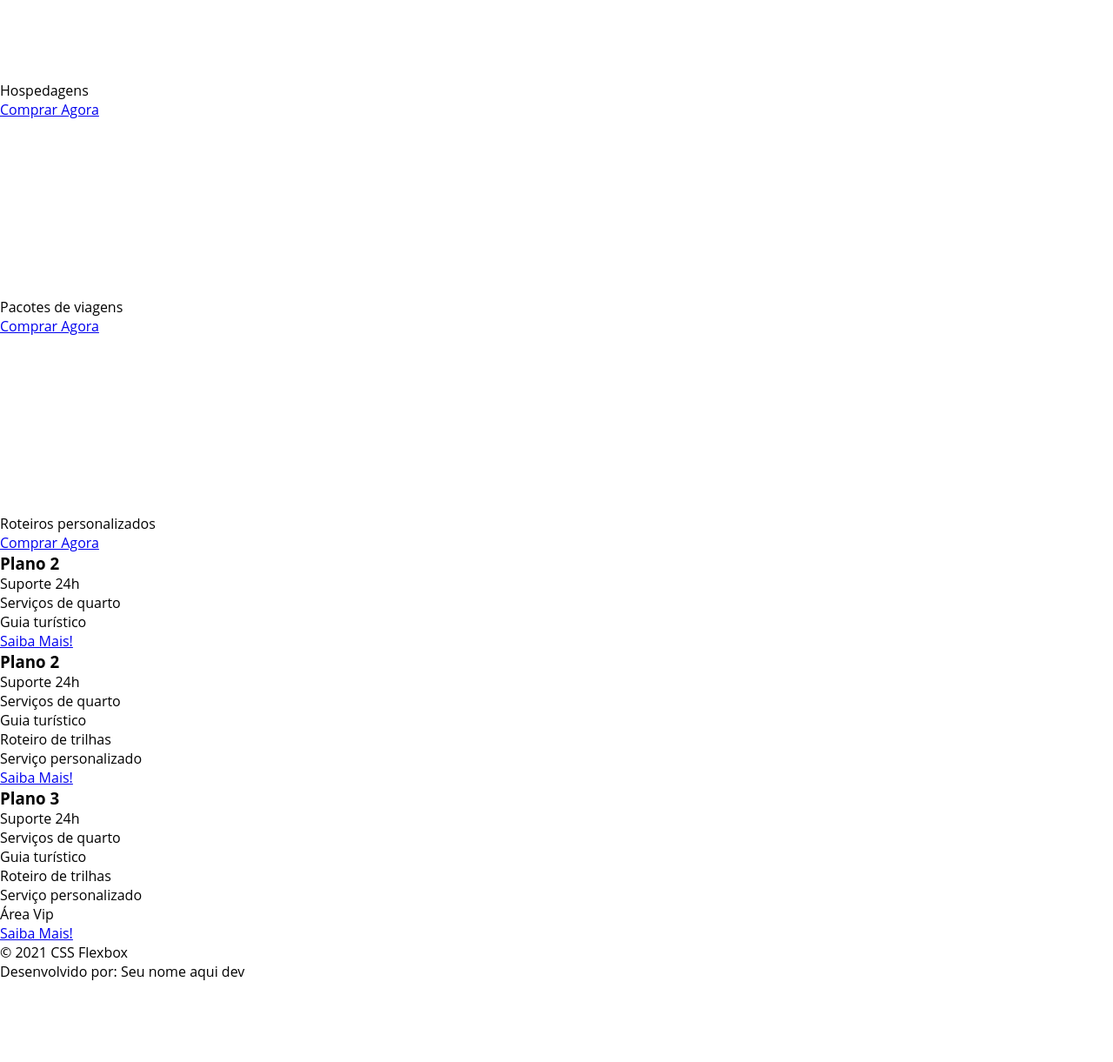
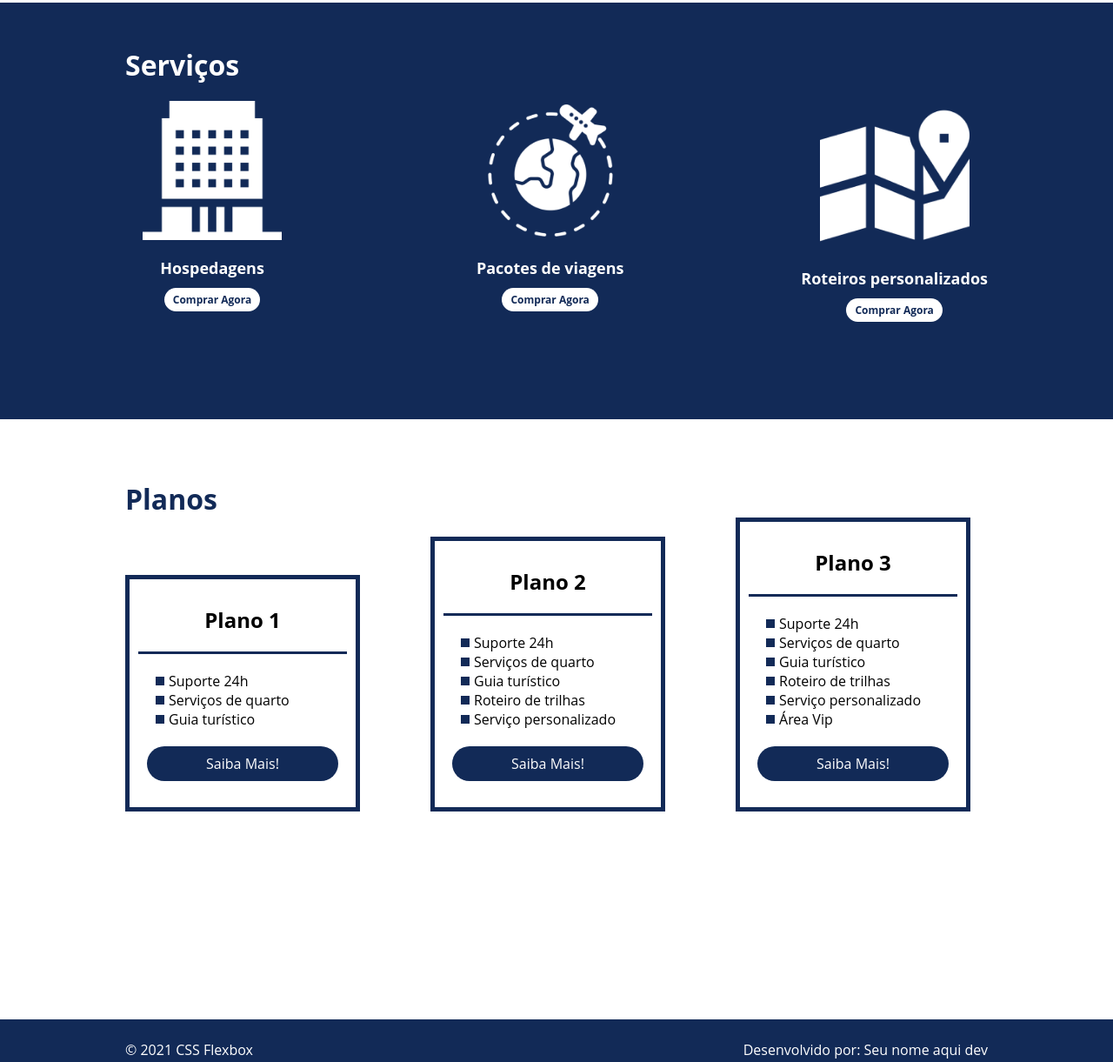
Before and after one commit to GBarros013/HTMLDio, a plain HTML site: page project-flexbox-dio-master-flex-projeto/flex-projeto/index.html in a window 1280 px wide. Shown: the part 1028-2249 px from the top of the page at 87% size. Before the commit the page ends 2156 px from the top, so only its background shows below. Drawn offline with Linux system fonts and the light colour scheme.

Commit message:
Finalizando projeto FlexTurismos

```diff
--- a/project-flexbox-dio-master-flex-projeto/flex-projeto/index.html
+++ b/project-flexbox-dio-master-flex-projeto/flex-projeto/index.html
@@ -18,11 +18,11 @@
         </div>
     </header>
 
-    <div class="flex-container">
-        <div>
+    <div class="flex-container apresentacao">
+        <div class="texto-apresentacao">
             <h1>Flex <br>Turismos</h1>
             <p>O melhor serviço para você!</p>
-            <a href="">Saiba Mais!</a>
+            <a href="" class="btn">Saiba Mais!</a>
         </div>
 
         <div>
@@ -30,7 +30,7 @@
         </div>
     </div>
 
-    <div class="flex-container">
+    <div class="flex-container" id="quem-somos">
         <div>
             <img src="./images/1-quem-somos.png" alt="balcão de atendimento">
         </div>
@@ -42,25 +42,26 @@
         </div>
     </div>
 
-    <div>
+    <div class="container-externo">
+        <div class="flex-container" id="servicos">
             <div>
                 <h2>Serviços</h2>
             </div>
 
-        <div>
-            <div>
+            <div class="list-servicos">
+                <div class="item-servico">
                     <div><img src="./images/icon-2.png" alt="hospedagens"></div>
                     <p>Hospedagens</p>
                     <a href="#">Comprar Agora</a>
                 </div>
 
-            <div>
+                <div class="item-servico">
                     <div><img src="./images/icon-1.png" alt="pacote de viagens"></div>
                     <p>Pacotes de viagens</p>
                     <a href="#">Comprar Agora</a>
                 </div>
 
-            <div>
+                <div class="item-servico">
                     <div><img src="./images/icon-3.png" alt="roteiros personalizados"></div>
                     <p>Roteiros personalizados</p>
                     <a href="#">Comprar Agora</a>
@@ -68,20 +69,24 @@
 
             </div>
         </div>
+    </div>
 
-    <div>
+    <div class="flex-container" id="planos">
 
-        <div>
-            <h3>Plano 2</h3>
+        <div><h2>Planos</h2></div>
+
+        <div class="list-planos">
+            <div class="item-plano">
+                <h3>Plano 1</h3>
                 <ul>
                     <li>Suporte 24h</li>
                     <li>Serviços de quarto</li>
                     <li>Guia turístico</li>
                 </ul>
-            <a href="#">Saiba Mais!</a>
+                <a href="#" class="btn">Saiba Mais!</a>
             </div>
 
-        <div>
+            <div class="item-plano">
                 <h3>Plano 2</h3>
                 <ul>
                     <li>Suporte 24h</li>
@@ -90,10 +95,10 @@
                     <li>Roteiro de trilhas</li>
                     <li>Serviço personalizado</li>
                 </ul>
-            <a href="#">Saiba Mais!</a>
+                <a href="#" class="btn">Saiba Mais!</a>
             </div>
 
-        <div>
+            <div class="item-plano">
                 <h3>Plano 3</h3>
                 <ul>
                     <li>Suporte 24h</li>
@@ -103,13 +108,16 @@
                     <li>Serviço personalizado</li>
                     <li>Área Vip</li>
                 </ul>
-            <a href="#">Saiba Mais!</a>
+                <a href="#" class="btn">Saiba Mais!</a>
+            </div>
         </div>
     </div>
 
     <footer>
+        <div class="flex-container footer">
             <p>&copy; 2021 CSS Flexbox</p>
             <p>Desenvolvido por: Seu nome aqui dev</p>
+        </div>
     </footer>
 </body>
 </html>
--- a/project-flexbox-dio-master-flex-projeto/flex-projeto/style.css
+++ b/project-flexbox-dio-master-flex-projeto/flex-projeto/style.css
@@ -11,20 +11,30 @@ ul{
 ul li a{
     text-decoration: none;
 }
+div img{
+    display: block;
+    width: 100%;
+}
 .flex-container{
     display: flex;
     max-width: 992px;
     margin: auto;
     width: 100%;
+    min-width: 320px;
 }
 header{
     background-color: #122a57;
     height: 100px;
     display: flex;
     align-items: center;
+    color: #fff;
 }
 header .list-items{
     display: flex;
+    max-width: 260px;
+    width: 100%;
+    justify-content: space-between;
+    align-items: center;
 }
 .list-items li a{
     color: #fff;
@@ -32,3 +42,209 @@ header .list-items{
 header .menu{
     justify-content: space-between;
 }
+.apresentacao{
+    height: 80vh;
+    align-items: center;
+    justify-content: space-between;
+}
+.apresentacao .texto-apresentacao{
+    min-height: 200px;
+    width: 100%;
+}
+.texto-apresentacao h1{
+    color: #122a57;
+    font-size: 48px;
+    margin-bottom: 10px;
+}
+.btn{
+    background-color: #122a57;
+    color: #fff;
+    text-align: center;
+    border-radius: 30px;
+    width: 220px;
+    display: block;
+    text-decoration: none;
+    height: 40px;
+    line-height: 40px;
+    margin-top: 10px;
+    margin-bottom: 10px;
+}
+#quem-somos{
+    flex-direction: row-reverse;
+    align-items: center;
+    justify-content: space-between;
+}
+#quem-somos h2{
+    font-size: 32px;
+    color: #122a57;
+    display: flex;
+    margin-bottom: 20px;
+
+}
+#quem-somos h2::before{
+    content: "";
+    height: 40px;
+    width: 5px;
+    margin-right: 5px;
+    background-color: #122a57;
+    position: relative;
+}
+#quem-somos p{
+    margin-bottom: 10px;
+    width: 90%;
+
+}
+#quem-somos img{
+    min-width: 420px;
+}
+.container-externo{
+    background-color: #122a57;
+    width: 100%;
+}
+#servicos{
+    flex-direction: column;
+    padding-top: 50px;
+    padding-bottom: 100px;
+}
+#servicos h2{
+    color: #fff;
+    font-size: 32px;
+    margin-bottom: 20px;
+}
+.list-servicos{
+    display: flex;
+    justify-content: space-between;
+}
+.list-servicos .item-servico{
+    text-align: center;
+}
+.item-servico a{
+    width: 220px;
+    background-color: #fff;
+    border-radius: 30px;
+    height: 50px;
+    text-align: center;
+    margin-top: 20px;
+    line-height: 50px;
+    padding: 5px 10px;
+    color: #122a57;
+    font-size: 12px;
+    text-decoration: none;
+    font-weight: 700;
+}
+.item-servico p{
+    font-weight: 700;
+    font-size: 18px;
+    color: #fff;
+    margin-top: 20px;
+}
+.item-servico img{
+    width: 80%;
+    margin: auto;
+}
+#planos{
+    flex-direction: column;
+    min-height: 80vh;
+    padding-top: 50px;
+}
+#planos h2{
+    font-size: 32px;
+    color: #122a57;
+    margin-top: 20px;
+}
+.list-planos{
+    display: flex;
+    align-items: flex-end;
+    justify-content: space-between;
+}
+.item-plano{
+    flex: 1;
+    border: 5px solid #122a57;
+    margin-right: 20px;
+    padding: 10px;
+    max-width: 240px;
+}
+.item-plano .btn{
+    margin: auto;
+    margin-bottom: 20px;
+}
+.item-plano h3{
+    font-size: 24px;
+    display: flex;
+    flex-direction: column;
+    text-align: center;
+    margin-top: 20px;
+}
+.item-plano h3::after{
+    content: "";
+    background-color: #122a57;
+    width: 100%;
+    height: 3px;
+    margin-top: 20px;
+    margin-bottom: 10px;
+}
+.item-plano ul{
+    padding: 10px 20px;
+    display: flex;
+    flex-direction: column;
+    margin-bottom: 10px;
+}
+.item-plano ul li{
+    display: flex;
+    flex-wrap: nowrap;
+    align-items: center;
+}
+.item-plano ul li::before{
+    content: "";
+    width: 10px;
+    height: 10px;
+    background-color: #122a57;
+    margin-right: 5px;
+}
+footer{
+    background-color: #122a57;
+    height: 70px;
+    display: flex;
+    align-items: center;
+}
+footer .footer{
+    justify-content: space-between;
+    color: #fff;
+
+}
+@media(max-width: 992px){
+    .flex-container{
+        flex-direction: column;
+    }
+    .apresentacao{
+        flex-direction: column-reverse;
+    }
+    .apresentacao .texto-apresentacao{
+        width: 100%;
+    }
+    #quem-somos{
+        flex-direction: column-reverse;
+    }
+    #quem-somos img{
+        min-width: 320px;
+        margin: auto;
+    }
+    .list-servicos{
+        flex-direction: column;
+    }
+    .item-servico img{
+        width: 50%;
+        margin: auto;
+    }
+    .list-planos{
+        flex-direction: column;
+        align-items: flex-start;
+        margin-bottom: 20px;
+    }
+    .list-planos .item-plano{
+        max-width: 90%;
+        margin: auto;
+        width: 100%;
+        margin-bottom: 20px;
+    }
+}
```
Lines whose indentation alone changed are shown as unchanged.
